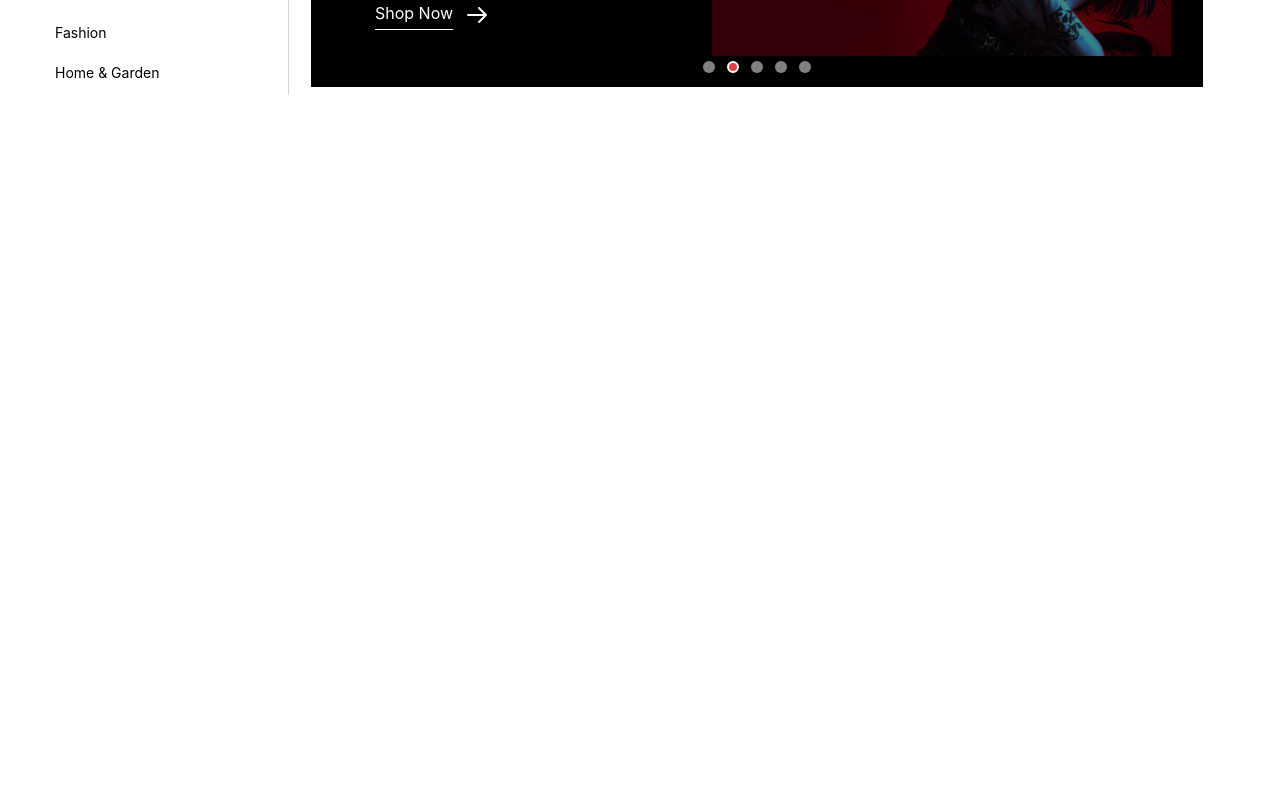
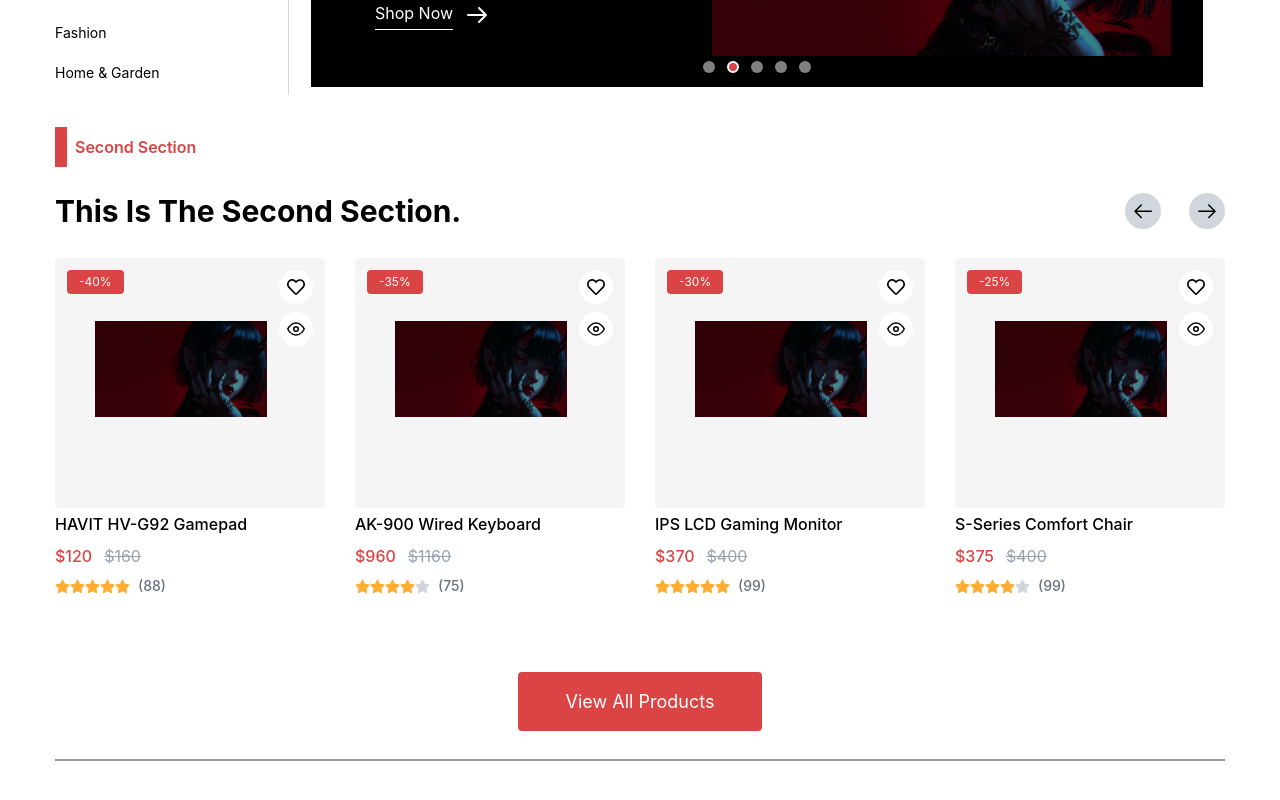
Before and after one commit to adam-ibrahim-rar/ecommerce-fullstack, a React (Vite) app in the folder Client/: page / in a window 1280 px wide. Shown: the part 394-1194 px from the top of the page. Before the commit the page ends 800 px from the top, so only its background shows below. Built offline with nearby package versions, Linux system fonts and the light colour scheme.

Commit message:
Add new components and styles for product display and navigation

```diff
--- /dev/null
+++ b/Client/src/components/Arrow.tsx
@@ -0,0 +1,11 @@
+import React from 'react'
+
+export default function Arrow({icon, onClick}: {icon: React.ReactNode, onClick: () => void}) {
+  return (
+    <button onClick={onClick}
+    className="size-9 cursor-pointer flex
+     items-center justify-center rounded-full bg-gray-300 hover:bg-gray-400 transition-colors duration-300">
+      <p className="text-2xl font-bold">{icon}</p>
+    </button>
+  )
+}
--- /dev/null
+++ b/Client/src/components/Button.tsx
@@ -0,0 +1,12 @@
+export default function Button({content,handleClick}:
+    {content:string,handleClick:()=>void}) {
+  return (
+    <button
+    onClick={handleClick}
+    className
+     ="bg-secondary-two hover:opacity-95
+      px-[48px] capitalize rounded-sm text-[18px] cursor-pointer py-[16px] text-white  text-center ">
+        {content}
+        </button>
+  )
+}
--- /dev/null
+++ b/Client/src/components/ProductCard.tsx
@@ -0,0 +1,105 @@
+import { useState } from "react";
+import { FaRegHeart, FaStar } from "react-icons/fa";
+import { FiEye } from "react-icons/fi";
+import { useNavigate } from "react-router-dom";
+
+type ProductCardProps = {
+  id:number
+  image: string;
+  title: string;
+  price: number;
+  oldPrice?: number;
+  discount?: number;
+  rating: number;
+  reviews: number;
+};
+
+export default function ProductCard({
+  image,
+  id,
+  title,
+  price,
+  oldPrice,
+  discount,
+  rating,
+  reviews,
+}: ProductCardProps) {
+  const [addToCartHovered, setAddToCartHovered] = useState(false);
+  const navigate=useNavigate()
+  return (
+    <div className="w-[270px] ">
+      <div onMouseOver={() => setAddToCartHovered(true)} onMouseOut={() => setAddToCartHovered(false)}
+
+       className="relative   h-[250px] bg-[#F5F5F5] rounded flex items-center justify-center">
+        {discount && (
+          <span className="absolute top-3 left-3 bg-[#DB4444] text-white text-xs px-3 py-1 rounded">
+            -{discount}%
+          </span>
+        )}
+
+        <div className="absolute top-3 w-[34px] h-[76px] right-3 flex flex-col gap-2">
+            <button onClick={()=>{}} className="size-[34px] cursor-pointer rounded-full bg-white flex items-center justify-center hover:bg-gray-100 transition">
+      <FaRegHeart size={18} />
+    </button>
+
+    <button onClick={()=>{}} className="size-[34px] cursor-pointer rounded-full bg-white flex items-center justify-center hover:bg-gray-100 transition">
+      <FiEye size={18} />
+    </button>
+        </div>
+
+        <div onClick={() => {navigate(`/products/${id}`)}}
+        className="w-[190px] cursor-pointer h-[180px] flex justify-start ">
+          <img
+          src={image}
+          alt={title}
+
+          className="w-[172px]  h-[152px] object-contain"
+        />
+        </div>
+        <button
+          className={`absolute bottom-0 w-full h-[41px] inset-x-0
+             bg-black text-white  rounded transition cursor-pointer ${
+            addToCartHovered ? "opacity-100" : "opacity-0"
+          }`}
+          onClick={()=>{}}
+        >
+          Add to Cart
+        </button>
+      </div>
+
+      <div className="mt-1">
+        <h3 className="font-medium text-base">{title}</h3>
+
+        <div className="flex items-center gap-3 mt-2">
+          <span className="text-[#DB4444] font-medium">
+            ${price}
+          </span>
+
+          {oldPrice && (
+            <span className="text-gray-400 line-through">
+              ${oldPrice}
+            </span>
+          )}
+        </div>
+
+        <div className="flex items-center gap-2 mt-2">
+          <div className="flex text-[#FFAD33]">
+            {Array.from({ length: 5 }).map((_, index) => (
+              <FaStar
+                key={index}
+                size={15}
+                className={
+                  index < rating ? "text-[#FFAD33]" : "text-gray-300"
+                }
+              />
+            ))}
+          </div>
+
+          <span className="text-gray-500 text-sm font-medium">
+            ({reviews})
+          </span>
+        </div>
+      </div>
+    </div>
+  );
+}
--- /dev/null
+++ b/Client/src/components/Swapers.tsx
@@ -0,0 +1,15 @@
+import React from 'react'
+import Arrow from './Arrow'
+import { GoArrowLeft, GoArrowRight } from "react-icons/go";
+
+export default function Swapers() {
+  return (
+    <div className="flex justify-between items-center w-[100px]">
+        <Arrow icon={<GoArrowLeft />}
+            onClick={() => {}} />
+        <Arrow icon={<GoArrowRight />}
+            onClick={() => {}} />
+
+    </div>
+  )
+}
--- a/Client/src/index.css
+++ b/Client/src/index.css
@@ -5,7 +5,12 @@
 .text-one{
     color: #7D8184;
 }
-
+.text-secondary-two{
+    color: #DB4444;
+}
+.bg-secondary-two{
+    background-color: #DB4444;
+}
 
 .hero-swiper .swiper-pagination-bullet {
   width: 12px;
--- /dev/null
+++ b/Client/src/pages/Home/Frame.tsx
@@ -0,0 +1,18 @@
+
+export default function Frame({title, description,functionality }:
+     {title: string, description: string, functionality: React.ReactNode}) {
+  return (
+    <div className="h-[103px] space-y-5">
+
+<p className="h-[40px]
+  px-2  border-l-12 font-semibold text-secondary-two capitalize flex items-center">
+    {title}</p>
+     <div className="flex justify-between h-12 items-center">
+         <p className=" text-3xl font-bold capitalize">
+        {description}
+      </p>
+      {functionality}
+     </div>
+    </div>
+  )
+}
--- a/Client/src/pages/Home/FristSection.tsx
+++ b/Client/src/pages/Home/FristSection.tsx
@@ -3,11 +3,11 @@ import Categories from "./Categories";
 
 export default function FristSection() {
   return (
-    <>
+    <div className="flex">
       <div className="pr-4 border-r border-gray-300 h-[384px]">
         <Categories />
       </div>
         <Slider />
-    </>
+    </div>
   );
 }
--- a/Client/src/pages/Home/Home.tsx
+++ b/Client/src/pages/Home/Home.tsx
@@ -1,9 +1,11 @@
 import FristSection from "./FristSection";
+import SecondSection from "./SecondSection";
 
 export default function Home() {
   return (
-    <div className="w-[1170px] flex mx-auto">
+    <div className="w-[1170px] flex flex-col gap-8 mx-auto">
       <FristSection/>
+      <SecondSection/>
     </div>
   )
 }
--- /dev/null
+++ b/Client/src/pages/Home/SecondSection.tsx
@@ -0,0 +1,80 @@
+import { useNavigate } from "react-router-dom";
+import Frame from "./Frame";
+import Swapers from "../../components/Swapers";
+import ProductCard from "../../components/ProductCard";
+import iphone from "../../assets/iphone.jpg";
+import Button from "../../components/Button";
+
+const products = [
+  {
+    id: 1,
+    image: iphone,
+    title: "HAVIT HV-G92 Gamepad",
+    price: 120,
+    oldPrice: 160,
+    discount: 40,
+    rating: 5,
+    reviews: 88,
+  },
+  {
+    id: 2,
+    image: iphone,
+    title: "AK-900 Wired Keyboard",
+    price: 960,
+    oldPrice: 1160,
+    discount: 35,
+    rating: 4,
+    reviews: 75,
+  },
+  {
+    id: 3,
+    image: iphone,
+    title: "IPS LCD Gaming Monitor",
+    price: 370,
+    oldPrice: 400,
+    discount: 30,
+    rating: 5,
+    reviews: 99,
+  },
+  {
+    id: 4,
+    image: iphone,
+    title: "S-Series Comfort Chair",
+    price: 375,
+    oldPrice: 400,
+    discount: 25,
+    rating: 4,
+    reviews: 99,
+  },
+];
+export default function SecondSection() {
+    const navigate = useNavigate();
+    function handleClick(){
+        navigate("/products");
+    }
+  return (
+    <div className="flex flex-col  gap-5 w-[1170px]">
+      <Frame
+     title="Second Section"
+     functionality={<Swapers />}
+     description="This is the second section."/>
+
+
+
+          <div className="grid grid-cols-4 mt-2 gap-[30px]">
+      {products.map((product) => (
+        <ProductCard key={product.id} {...product} />
+      ))}
+    </div>
+
+<div className="self-center mt-14">
+  <Button content="view all products" handleClick={handleClick} />
+
+</div>
+      <hr className="mt-2 h-[1.5px] bg-black border-none opacity-40" />
+<div className="self-center mt-14">
+
+</div>
+    </div>
+  )
+}
```
